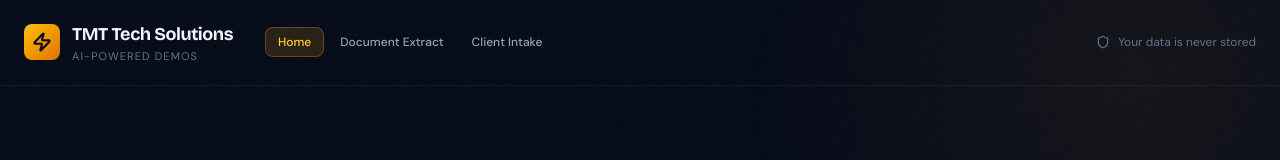
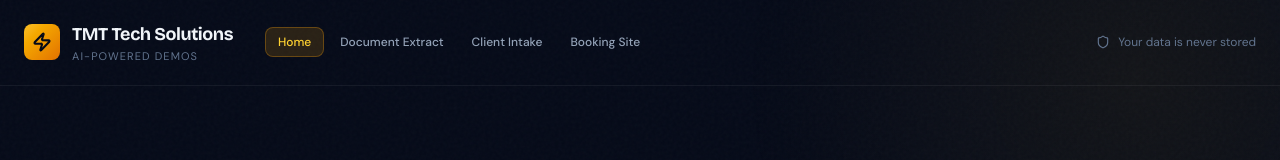
Before and after one commit to tmtsolutions23/TMT-Data-Exctractor-Demo, a Next.js app: page / in a window 1280 px wide. Shown: the top 160 px of the page. Built offline with nearby package versions, Linux system fonts and the light colour scheme.

Commit message:
feat: add booking site link to header nav
Adds Booking Site as a third demo link in the header navigation,
alongside Document Extract and Client Intake. Supports external links
opening in a new tab.

```diff
--- a/src/components/Header.tsx
+++ b/src/components/Header.tsx
@@ -4,10 +4,21 @@ import Link from "next/link";
 import { usePathname } from "next/navigation";
 import { Zap, Shield } from "lucide-react";
 
-const NAV_LINKS = [
+type NavLink = {
+  href: string;
+  label: string;
+  external?: boolean;
+};
+
+const NAV_LINKS: NavLink[] = [
   { href: "/", label: "Home" },
   { href: "/extract", label: "Document Extract" },
   { href: "/intake", label: "Client Intake" },
+  {
+    href: "https://dafonte-booking.vercel.app/",
+    label: "Booking Site",
+    external: true,
+  },
 ];
 
 export default function Header() {
@@ -36,17 +47,27 @@ export default function Header() {
 
           <nav className="hidden sm:flex items-center gap-1 ml-2">
             {NAV_LINKS.map((link) => {
-              const isActive = pathname === link.href;
-              return (
-                <Link
-                  key={link.href}
-                  href={link.href}
-                  className={`px-3 py-1.5 rounded-lg text-xs font-medium transition-all ${
+              const isActive = !link.external && pathname === link.href;
+              const className = `px-3 py-1.5 rounded-lg text-xs font-medium transition-all ${
                 isActive
                   ? "bg-amber-500/15 text-amber-300 border border-amber-500/30"
                   : "text-slate-400 hover:text-slate-300 hover:bg-white/[0.04]"
-                  }`}
+              }`;
+              if (link.external) {
+                return (
+                  <a
+                    key={link.href}
+                    href={link.href}
+                    target="_blank"
+                    rel="noopener noreferrer"
+                    className={className}
                   >
+                    {link.label}
+                  </a>
+                );
+              }
+              return (
+                <Link key={link.href} href={link.href} className={className}>
                   {link.label}
                 </Link>
               );
@@ -63,17 +84,27 @@ export default function Header() {
       {/* Mobile nav */}
       <div className="sm:hidden flex items-center gap-1.5 px-4 pb-3 overflow-x-auto">
         {NAV_LINKS.map((link) => {
-          const isActive = pathname === link.href;
-          return (
-            <Link
-              key={link.href}
-              href={link.href}
-              className={`px-3 py-2 rounded-lg text-xs font-medium transition-all whitespace-nowrap ${
+          const isActive = !link.external && pathname === link.href;
+          const className = `px-3 py-2 rounded-lg text-xs font-medium transition-all whitespace-nowrap ${
             isActive
               ? "bg-amber-500/15 text-amber-300 border border-amber-500/30"
               : "text-slate-400 hover:text-slate-300 hover:bg-white/[0.04]"
-              }`}
+          }`;
+          if (link.external) {
+            return (
+              <a
+                key={link.href}
+                href={link.href}
+                target="_blank"
+                rel="noopener noreferrer"
+                className={className}
               >
+                {link.label}
+              </a>
+            );
+          }
+          return (
+            <Link key={link.href} href={link.href} className={className}>
               {link.label}
             </Link>
           );
```
Lines whose indentation alone changed are shown as unchanged.
